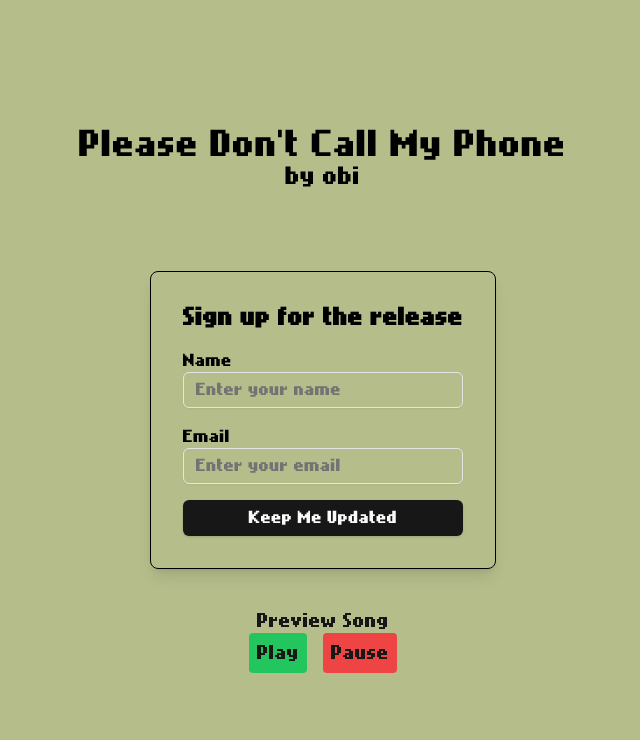
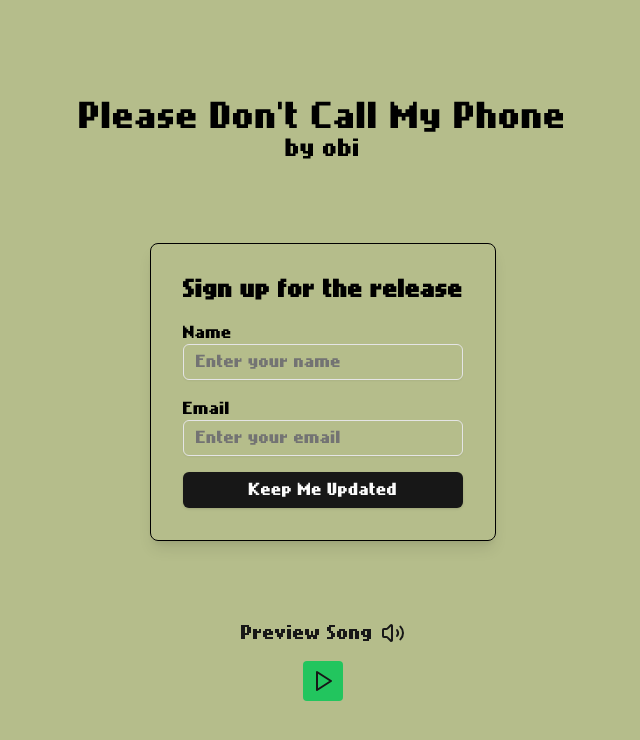
Before and after one commit to hashtagobi1/please-dont-call, a Next.js app: page / in a window 1280 px wide. Shown: the top 740 px of the page, without its empty margins (317-957 px from the left). Built offline with nearby package versions, Linux system fonts and the light colour scheme.

Commit message:
made buttons conditional

```diff
--- a/src/components/PlaySong.tsx
+++ b/src/components/PlaySong.tsx
@@ -1,32 +1,37 @@
 "use client";
 
-import { useRef } from "react";
+import { Pause, Play, Volume2 } from "lucide-react";
+import { useRef, useState } from "react";
 
 export default function AudioPlayer() {
   const audioRef = useRef<HTMLAudioElement>(null);
+  const [isPlaying, setIsPlaying] = useState(false);
 
-  const playAudio = () => {
+  const toggleAudio = () => {
     if (audioRef.current) {
-      audioRef.current.play();
-    }
-  };
-
-  const pauseAudio = () => {
-    if (audioRef.current) {
-      audioRef.current.pause();
+      if (isPlaying) {
+        audioRef.current.pause();
+      } else {
+        audioRef.current.play();
+      }
+      setIsPlaying(!isPlaying);
     }
   };
 
   return (
-    <div className="audio-player text-center mt-10 flex items-center justify-center flex-col">
-      <h2>Preview Song</h2>
+    <div className="audio-player text-center mt-20 flex items-center justify-center flex-col">
+      <div className="flex gap-2 mb-4">
+        <h2>Preview Song</h2>
+        <Volume2 />
+      </div>
       <audio ref={audioRef} src="./audio/Snippet.mp3" preload="auto" />
       <div className="flex space-x-4">
-        <button onClick={playAudio} className="bg-green-500 p-2 rounded">
-          Play
-        </button>
-        <button onClick={pauseAudio} className="bg-red-500 p-2 rounded">
-          Pause
+        <button
+          onClick={toggleAudio}
+          className={`p-2 rounded ${isPlaying ? "bg-red-500" : "bg-green-500"}`}
+          aria-label={isPlaying ? "Pause" : "Play"}
+        >
+          {isPlaying ? <Pause /> : <Play />}
         </button>
       </div>
     </div>
```
